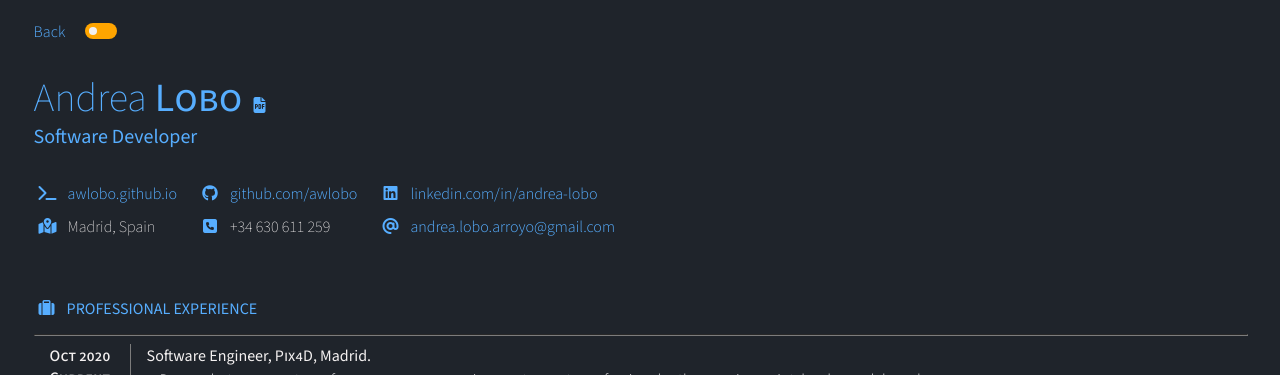
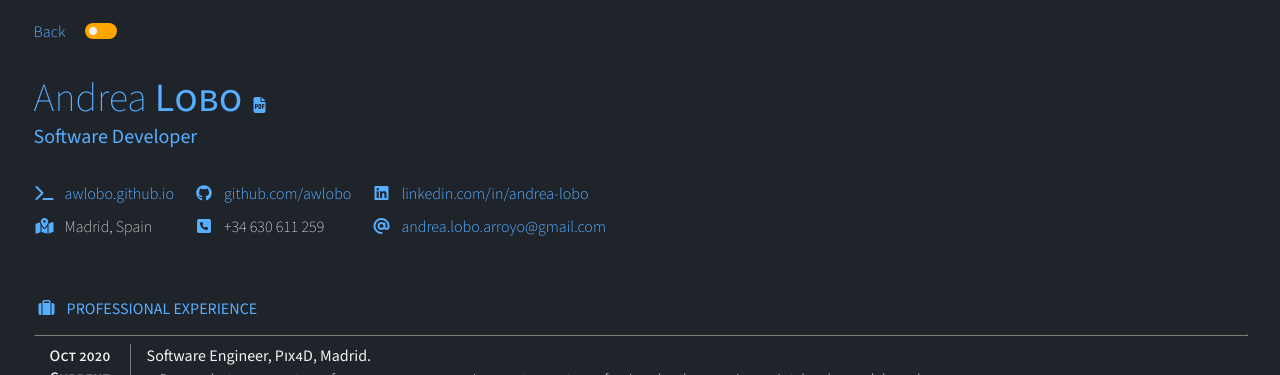
Before and after one commit to awlobo/awlobo.github.io, a Jekyll site: the page built from _pages/about.md, in a window 1280 px wide. Shown: the top 375 px of the page. Built offline with Jekyll 4.4.1, drawn with Linux system fonts in a browser that asks for light colours.

Commit message:
fix ci v5

```diff
--- a/_sass/cv.scss
+++ b/_sass/cv.scss
@@ -45,7 +45,7 @@ div#cv > div:not(#spacer):not(#title) {
 }
 
 div.links > table {
-  border-spacing: 18px 5px;
+  border-spacing: 15px 5px;
   margin-left: -18px;
 }
 
```
Also changed, not shown: .github/workflows/jekyll.yml.
